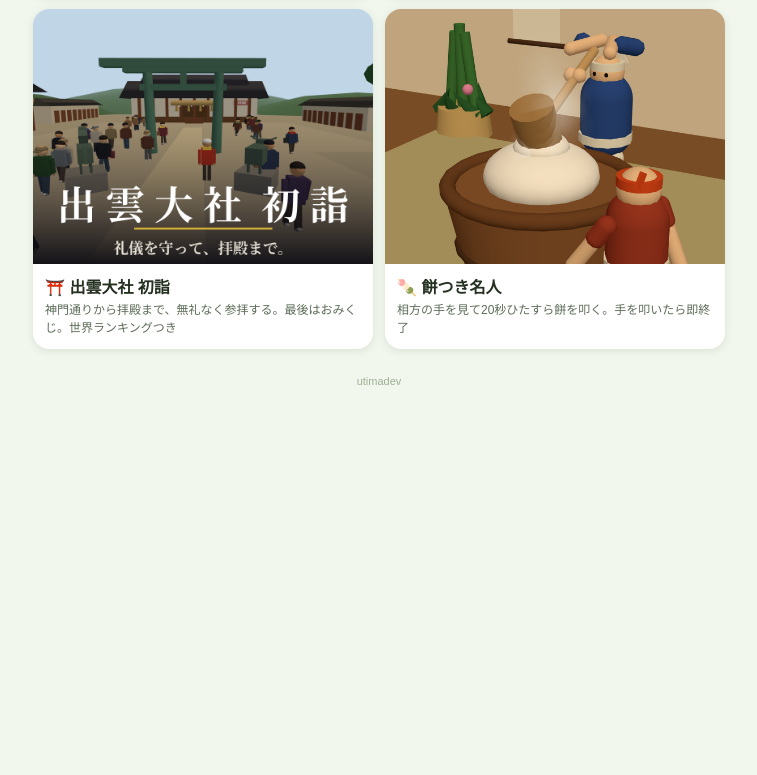
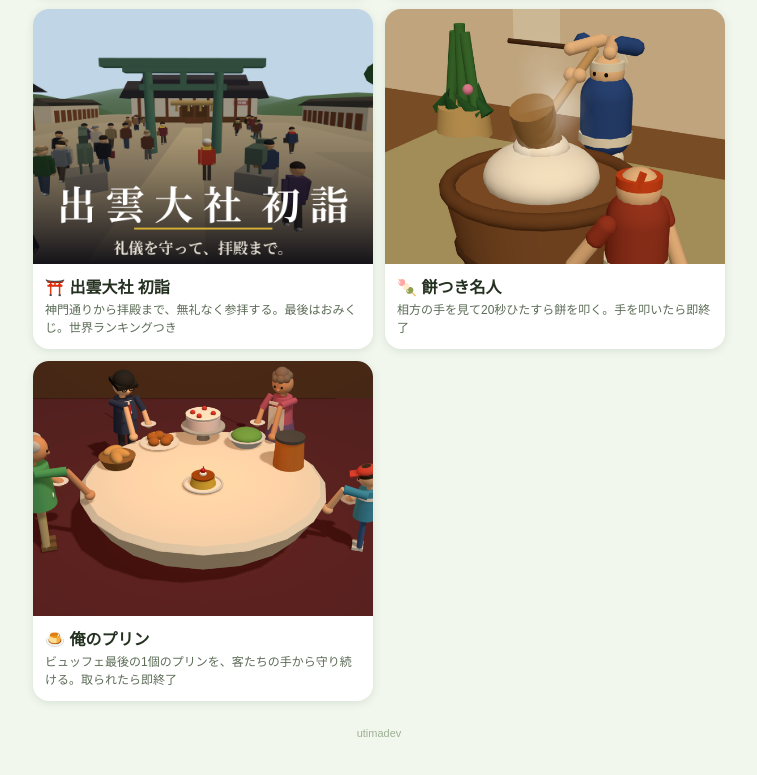
Before and after one commit to sa008ta/games, a plain HTML site: page index.html in a window 1280 px wide. Shown: the part 1161-1936 px from the top of the page, without its empty margins (261-1018 px from the left). Before the commit the page ends 1588 px from the top, so only its background shows below. Drawn offline with Linux system fonts and the light colour scheme; no server answers.

Commit message:
add pudding card

```diff
--- a/index.html
+++ b/index.html
@@ -93,6 +93,13 @@
         <p class="desc">相方の手を見て20秒ひたすら餅を叩く。手を叩いたら即終了</p>
       </div>
     </a>
+    <a class="card" href="https://sa008ta.github.io/ore-no-pudding/" data-sheet="1f80haG76G1V8Xja2zfOXZVPP-HUYW8uWdKVNIk3WIsQ" data-mode="pid" data-col="3" data-exclude="chkpid0001,pid">
+      <img src="cover-pudding.png" alt="俺のプリン">
+      <div class="body">
+        <p class="name">🍮 俺のプリン</p>
+        <p class="desc">ビュッフェ最後の1個のプリンを、客たちの手から守り続ける。取られたら即終了</p>
+      </div>
+    </a>
   </div>
   <footer>utimadev</footer>
 </div>
```
Also changed, not shown: cover-pudding.png (added).
